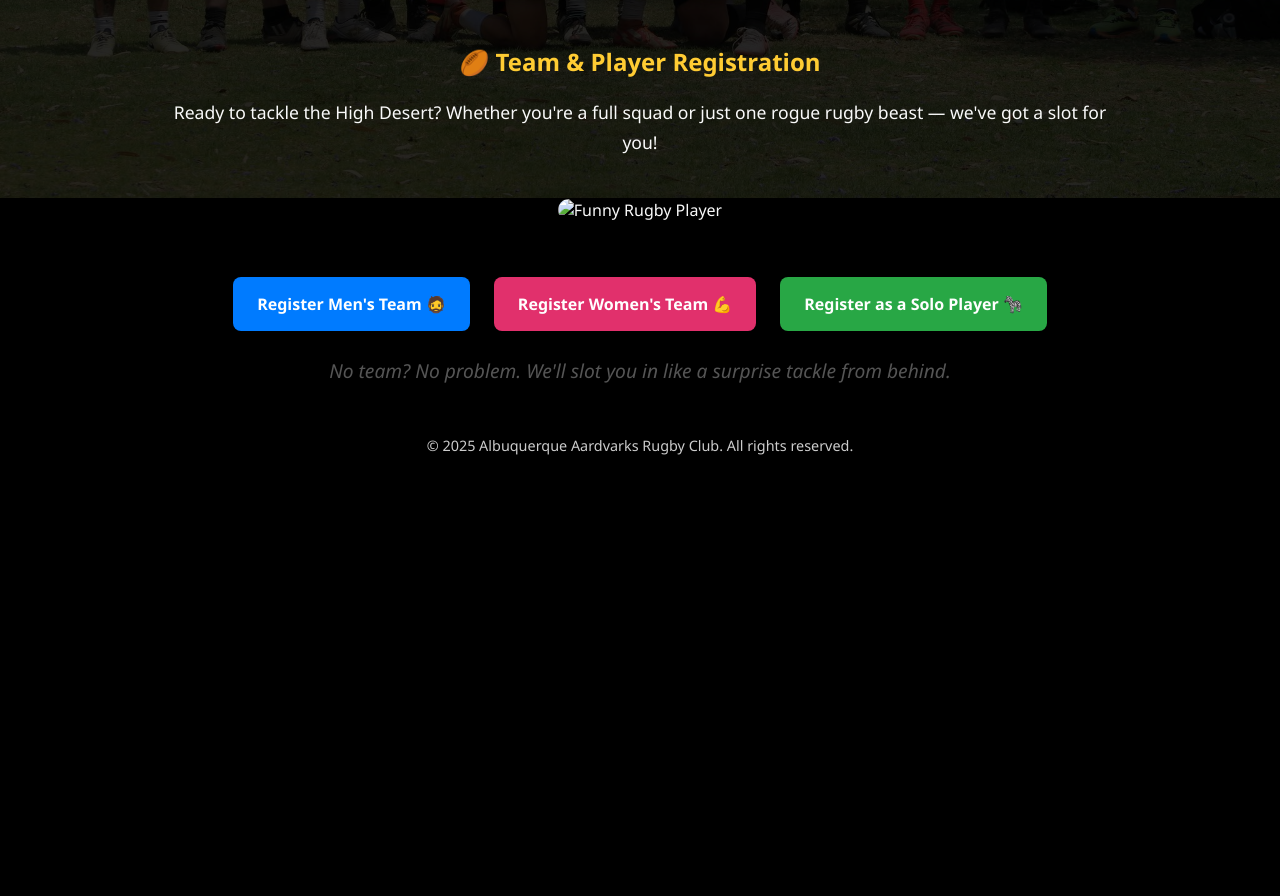
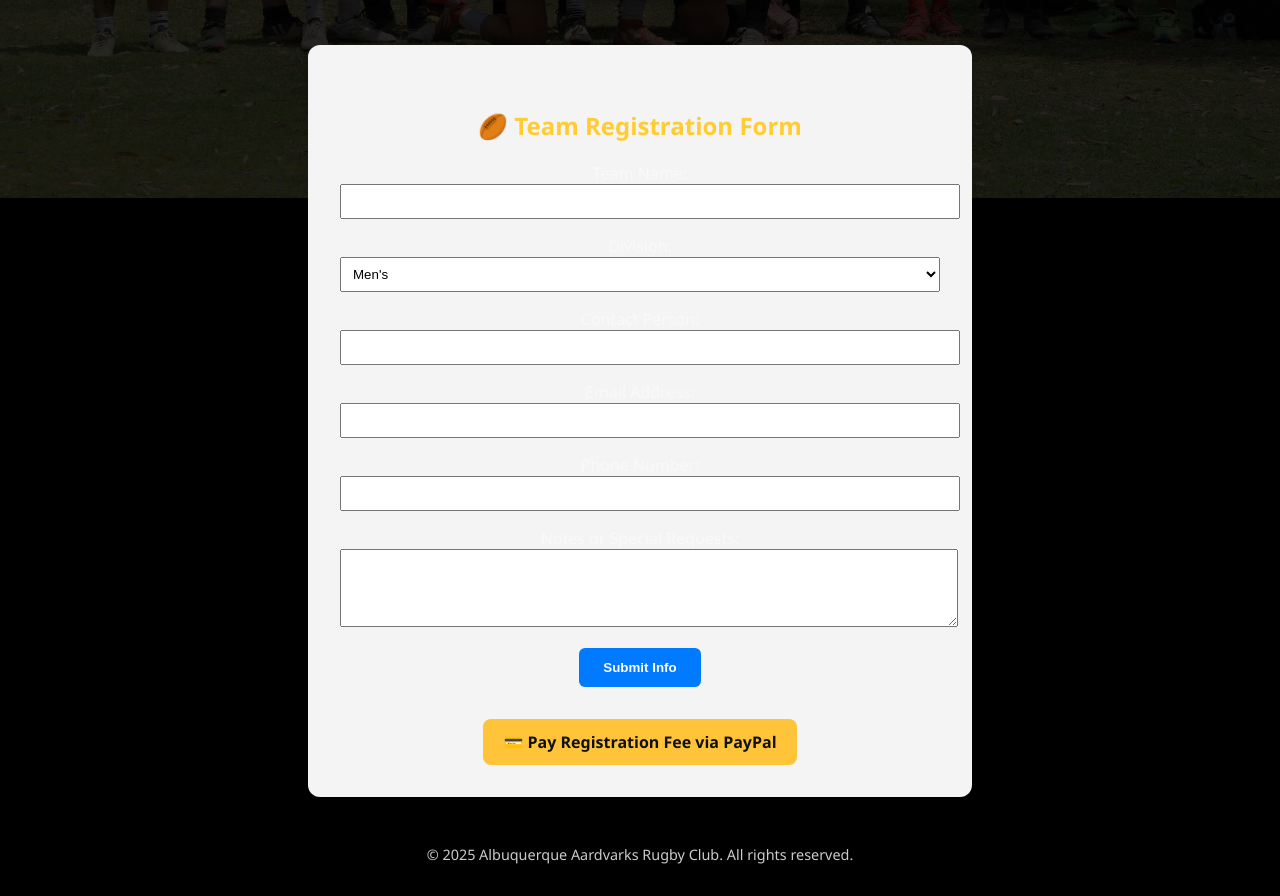
Before and after one commit to rjkumar0509/aardvarks, a plain HTML site: page hdt.html in a window 1280 px wide. Shown: the part 602-1498 px from the top of the page. Before the commit the page ends 1089 px from the top, so only its background shows below. Drawn offline with Linux system fonts and the light colour scheme.

Commit message:
Update hdt.html

```diff
--- a/hdt.html
+++ b/hdt.html
@@ -102,35 +102,46 @@
       </video>
     </div>
 
- <section id="registration" style="margin-top: 3rem; text-align: center;">
-  <h2>🏉 Team & Player Registration</h2>
-  <p style="font-size: 1.1rem;">Ready to tackle the High Desert? Whether you're a full squad or just one rogue rugby beast — we've got a slot for you!</p>
+ <section id="team-registration" style="max-width: 600px; margin: 3rem auto; padding: 2rem; background: #f4f4f4; border-radius: 12px;">
+  <h2 style="text-align: center;">🏉 Team Registration Form</h2>
+  <form action="https://formsubmit.co/aardvarks@aardvarks-varx.com" method="POST">
+    <!-- Hidden inputs for FormSubmit -->
+    <input type="hidden" name="_next" value="https://yourdomain.com/thank-you.html">
+    <input type="hidden" name="_subject" value="New High Desert Team Registration">
 
-  <img src="rugby_goof.jpg" alt="Funny Rugby Player" style="max-width: 300px; margin: 1.5rem auto; border-radius: 12px; box-shadow: 0 4px 12px rgba(0,0,0,0.1);" />
+    <label for="team-name">Team Name:</label><br>
+    <input type="text" name="team-name" required style="width: 100%; padding: 0.5rem; margin-bottom: 1rem;"><br>
 
-  <div style="margin-top: 2rem; display: flex; flex-wrap: wrap; justify-content: center; gap: 1.5rem;">
-    <!-- Men’s Team Registration -->
-    <a href="http://www.paypal.me/aardvarksvarx/300" target="_blank" rel="noopener noreferrer"
-       style="padding: 1rem 1.5rem; background-color: #007bff; color: white; text-decoration: none; border-radius: 8px; font-weight: bold;">
-      Register Men's Team 🧔
-    </a>
+    <label for="division">Division:</label><br>
+    <select name="division" required style="width: 100%; padding: 0.5rem; margin-bottom: 1rem;">
+      <option value="Men's">Men's</option>
+      <option value="Women's">Women's</option>
+      <option value="Mixed/Other">Mixed/Other</option>
+    </select><br>
 
-    <!-- Women’s Team Registration -->
-    <a href="http://www.paypal.me/aardvarksvarx/200" target="_blank" rel="noopener noreferrer"
-       style="padding: 1rem 1.5rem; background-color: #e1306c; color: white; text-decoration: none; border-radius: 8px; font-weight: bold;">
-      Register Women's Team 💪
-    </a>
+    <label for="contact-name">Contact Person:</label><br>
+    <input type="text" name="contact-name" required style="width: 100%; padding: 0.5rem; margin-bottom: 1rem;"><br>
 
-    <!-- Individual Registration -->
-    <a href="http://www.paypal.me/aardvarksvarx/30" target="_blank" rel="noopener noreferrer"
-       style="padding: 1rem 1.5rem; background-color: #28a745; color: white; text-decoration: none; border-radius: 8px; font-weight: bold;">
-      Register as a Solo Player 🦓
+    <label for="email">Email Address:</label><br>
+    <input type="email" name="email" required style="width: 100%; padding: 0.5rem; margin-bottom: 1rem;"><br>
+
+    <label for="phone">Phone Number:</label><br>
+    <input type="tel" name="phone" style="width: 100%; padding: 0.5rem; margin-bottom: 1rem;"><br>
+
+    <label for="notes">Notes or Special Requests:</label><br>
+    <textarea name="notes" rows="4" style="width: 100%; padding: 0.5rem; margin-bottom: 1rem;"></textarea><br>
+
+    <!-- Submit Form -->
+    <button type="submit" style="padding: 0.75rem 1.5rem; background-color: #007bff; color: white; border: none; border-radius: 6px; font-weight: bold;">Submit Info</button>
+  </form>
+
+  <!-- PayPal Button Link -->
+  <div style="margin-top: 2rem; text-align: center;">
+    <a href="https://www.paypal.me/aardvarksvarx" target="_blank"
+       style="display: inline-block; padding: 0.75rem 1.25rem; background-color: #ffc439; color: #111; text-decoration: none; border-radius: 8px; font-weight: bold;">
+      💳 Pay Registration Fee via PayPal
     </a>
   </div>
-
-  <p style="margin-top: 1.5rem; font-style: italic; color: #555;">
-    No team? No problem. We'll slot you in like a surprise tackle from behind.
-  </p>
 </section>
       <footer>
         &copy; 2025 Albuquerque Aardvarks Rugby Club. All rights reserved.
```
